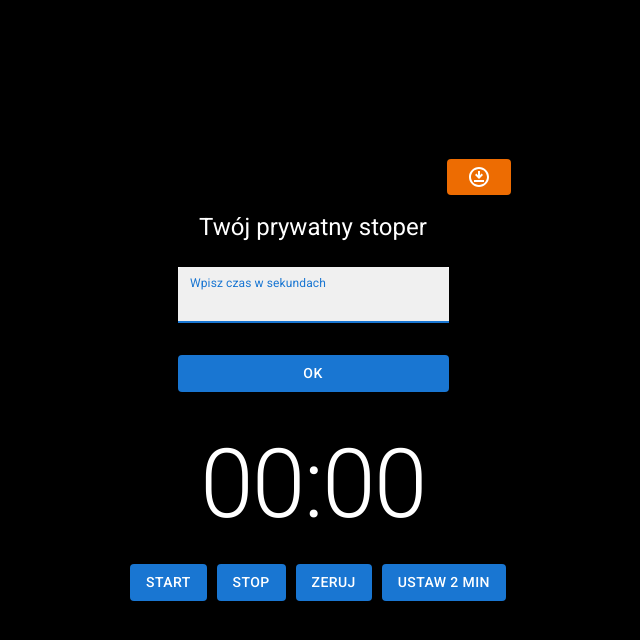
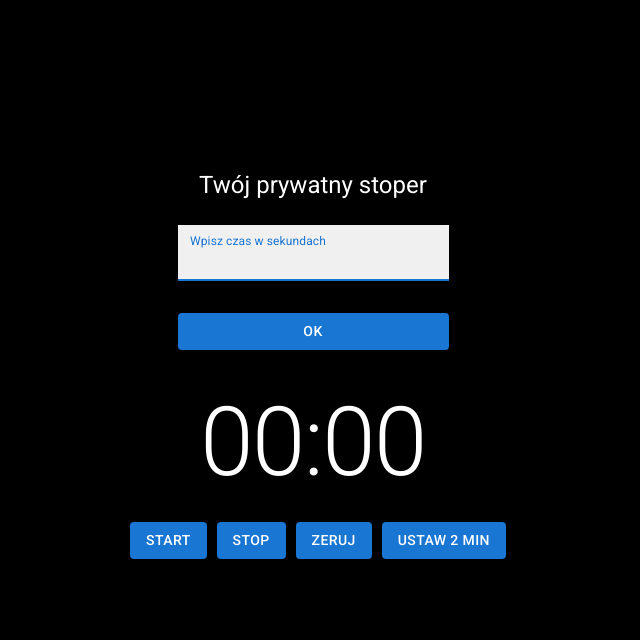
Before and after one commit to eweRij/Countdown-Timer-PWA, a React (Create React App) app: page / in a window 1280 px wide. Shown: the top 640 px of the page, without its empty margins (327-967 px from the left). Built offline with nearby package versions, Linux system fonts and the light colour scheme.

Commit message:
install btn fix

```diff
--- a/src/components/Clock/Clock.tsx
+++ b/src/components/Clock/Clock.tsx
@@ -72,7 +72,7 @@ export const Clock: React.FC = () => {
           <Button
             type="button"
             variant="contained"
-            sx={{ mt: 4, mb: 2, alignSelf: "flex-end" }}
+            sx={{ mt: 4, mb: 2, alignSelf: "flex-end", display: "none" }}
             id="installBtn"
             color="warning"
           >
--- a/src/serviceWorkerRegistration.js
+++ b/src/serviceWorkerRegistration.js
@@ -69,7 +69,7 @@ export function register(config) {
       deferredPrompt.prompt();
       const { outcome } = await deferredPrompt.userChoice;
       if (outcome === "accepted") {
-        installApp.style.display = "none";
+        // installApp.style.display = "none";
         deferredPrompt = null;
       }
     }
```
